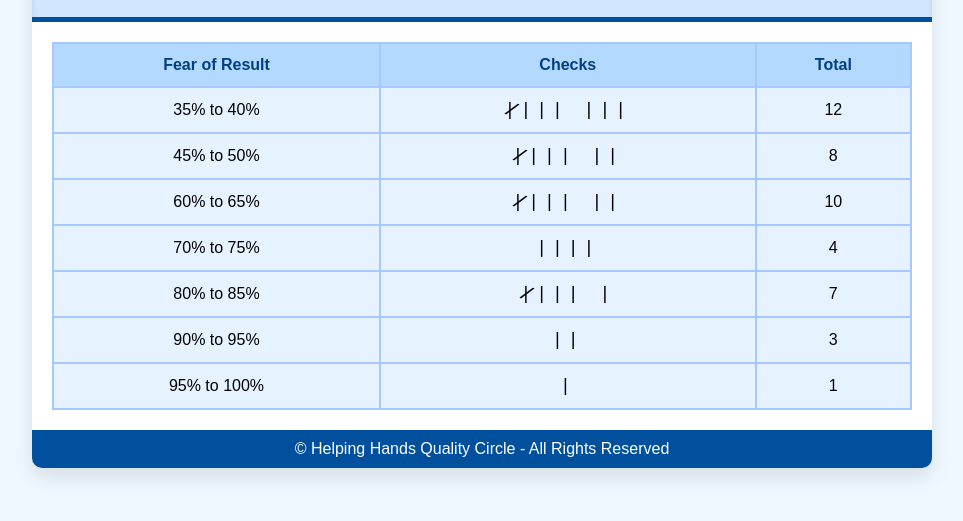
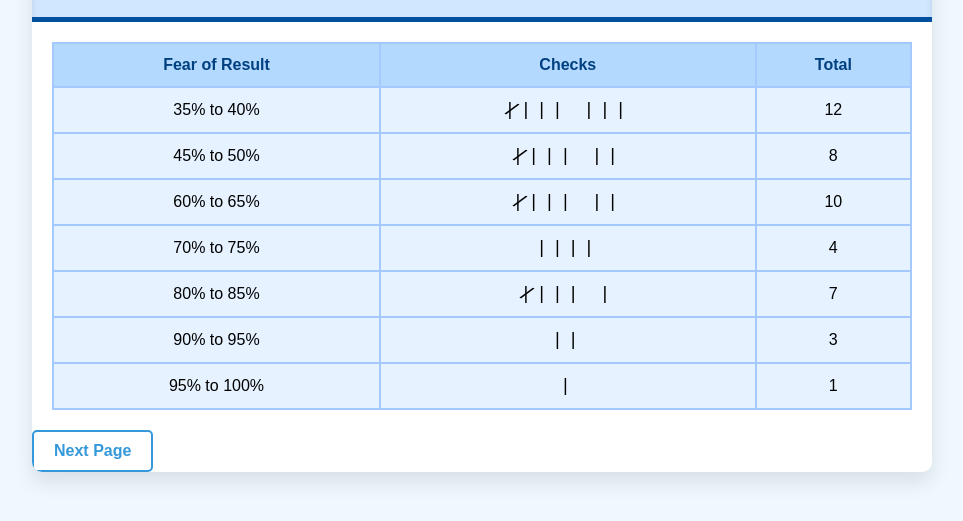
Before and after one commit to Sudeepdeve/check-shit-, a plain HTML site: page index.html in a window 1280 px wide. Shown: the part 123-644 px from the top of the page, without its empty margins (158-1121 px from the left). Drawn offline with Linux system fonts and the light colour scheme.

Commit message:
Update index.html

```diff
--- a/index.html
+++ b/index.html
@@ -182,9 +182,30 @@
         </div>
 
         <!-- Footer Section -->
-        <div class="footer">
-            © Helping Hands Quality Circle - All Rights Reserved
-        </div>
+      <style>
+        .custom-button {
+            display: inline-block;
+            padding: 10px 20px;
+            font-size: 16px;
+            font-weight: bold;
+            text-align: center;
+            text-decoration: none;
+            cursor: pointer;
+            border: 2px solid #3498db;
+            color: #3498db;
+            background-color: #fff;
+            border-radius: 5px;
+            transition: background-color 0.3s, color 0.3s;
+        }
+        .custom-button:hover {
+            background-color: #3498db;
+            color: #fff;
+        }
+
+    </style>
+
+    <a href="https://sudeepdeve.github.io/patrero-matrix-2/" class="custom-button">Next Page</a>
+</body>
     </div>
 </body>
 </html>
```
